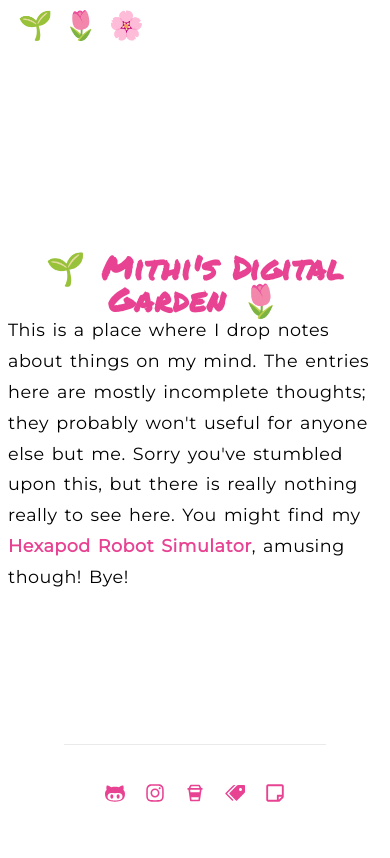
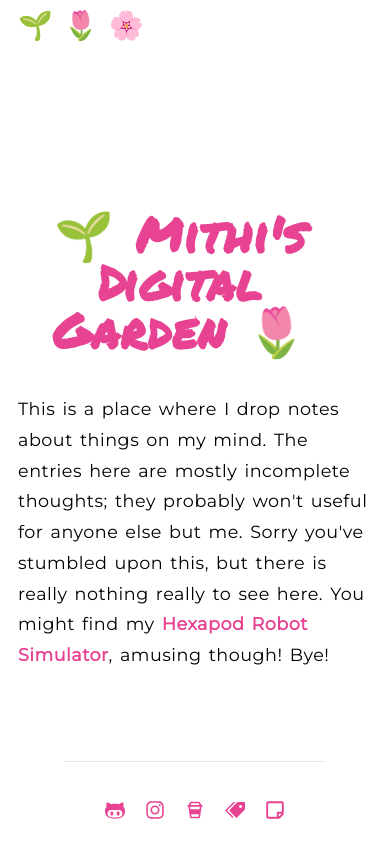
Before and after one commit to mithi/digital-garden, a Next.js app: page / in a window 390 px wide. Shown: the top 858 px of the page. Built offline with nearby package versions, Linux system fonts and the light colour scheme.

Commit message:
🌷 Add styling for headers, p, blockquotes

```diff
--- a/styles/globals.css
+++ b/styles/globals.css
@@ -17,6 +17,7 @@ p {
     letter-spacing: 0.5px;
     word-spacing: 2px;
     line-height: 1.75;
+    margin: 10px;
 }
 
 a {
@@ -30,11 +31,49 @@ a:hover {
     font-weight: bolder;
 }
 
+h1,
+h2,
+h3,
+h4 {
+    letter-spacing: 3px;
+    word-spacing: 4px;
+    margin: 30px;
+    margin-left: 0;
+}
+
 h1 {
     font-family: "Permanent Marker";
-    font-size: 3rem;
-    letter-spacing: 3px;
-    word-spacing: 4px;
+    font-size: 3.25rem;
+}
+
+h2 {
+    font-family: "Permanent Marker";
+    font-size: 2.5rem;
+}
+
+h3 {
+    font-weight: bolder;
+    font-size: 1.75rem;
+}
+
+h4 {
+    font-size: 1.25rem;
+    font-weight: bolder;
+    text-transform: uppercase;
+}
+
+button:focus {
+    outline-color: var(--c0-primary);
+}
+
+article blockquote p {
+    color: grey;
+    border: dashed;
+    border-color: var(--c0-primary);
+    padding: 20px;
+    border-radius: 20px;
+    border-width: 1px;
+    margin: 30px;
 }
 
 * {
@@ -52,11 +91,21 @@ h1 {
 }
 
 @media (max-width: 900px) {
-    h1 {
-        font-size: 2rem;
+    h1,
+    h2,
+    h3,
+    h4 {
         text-align: center;
         letter-spacing: 1px;
         word-spacing: 2px;
+    }
+
+    h1 {
+        font-size: 3rem;
+    }
+
+    h2 {
+        font-size: 2rem;
     }
 
     article {
```
